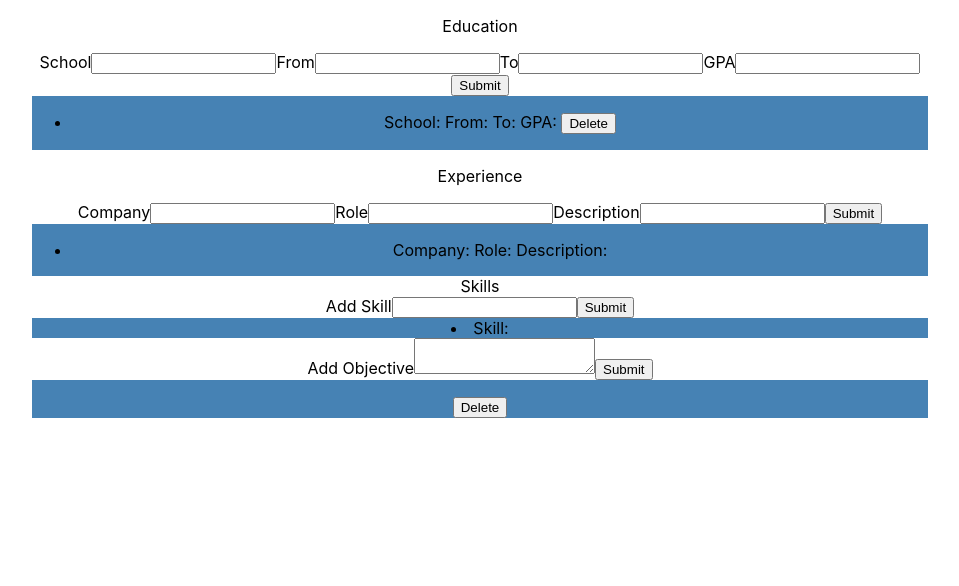
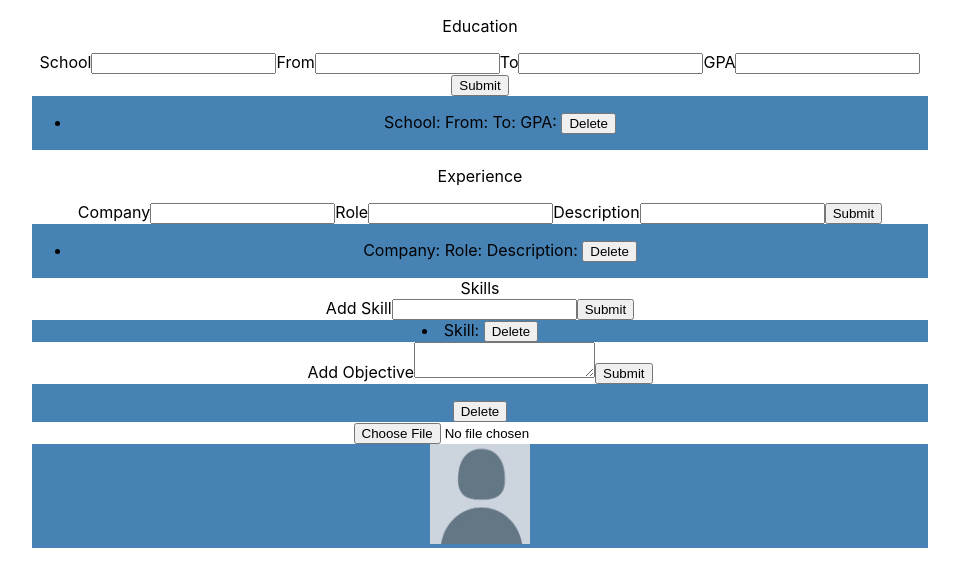
Before and after one commit to elijahisawesome/CV-app, a React (Create React App) app: page / in a window 1280 px wide. Shown: the top 586 px of the page, without its empty margins (160-1119 px from the left). Built offline with nearby package versions, Linux system fonts and the light colour scheme.

Commit message:
implemented headshot component

```diff
--- a/src/App.css
+++ b/src/App.css
@@ -21,3 +21,8 @@
 .Controller{
   display: contents;
 }
+
+.Headshot{
+  width:100px;
+  height:100px;
+}
--- a/src/App.js
+++ b/src/App.js
@@ -21,6 +21,7 @@ class App extends Component{
         <Experience/>
         <Skills/>
         <Objectives/>
+        <Headshot/>
       </div>
     )
   }
--- a/src/Components/Controllers/ExperienceController.js
+++ b/src/Components/Controllers/ExperienceController.js
@@ -29,7 +29,7 @@ class ExperienceController extends Box{
                 <button>Submit</button>
                 </form>
                 <div className='Rendered'>
-                    <Experience propArray={defaultProp}/>
+                    <Experience propArray={defaultProp} deleter={this.removeElement}/>
                 </div>
             </div>
         )
--- a/src/Components/Controllers/HeadshotController.js
+++ b/src/Components/Controllers/HeadshotController.js
@@ -1,6 +1,31 @@
 import Box from '../protoBoxController.js';
+import HeadshotRender from '../Renderers/Headshot.js';
 
 class Headshot extends Box{
+    constructor(props){
+        super(props)
+        this.blankProp=this.state.infoToBePassedProto;
+    }
+    render(){
+        let propObject;
+        if(this.blankProp != this.state.infoToBePassedProto){
+            propObject = this.state.infoToBePassedProto;
+        }
+        return(
+            <div className='HeadshotBox'>
+                <input type='file' accept='image/*' onChange={(e)=>{this.handleUpdate(e)}}/>
+                <div className="Rendered">
+                    <HeadshotRender image={propObject}/>
+                </div>
+            </div>
+        )
+    }
+    handleUpdate(e){
+        let file = e.target.files;
+        this.setState({
+            infoToBePassedProto:URL.createObjectURL(file[0]),
+        })
+    }
 
 }
 
--- a/src/Components/Controllers/ObjectiveController.js
+++ b/src/Components/Controllers/ObjectiveController.js
@@ -21,7 +21,7 @@ class ObjectiveBox extends Box{
                 <button>Submit</button>
                 </form>
                 <div className='Rendered'>
-                    <ObjectiveRenderer propArray = {propArray[0]} deleter={this.deleter}/>
+                    <ObjectiveRenderer propArray = {propArray[0]} deleter={this.removeElement}/>
                 </div>
             </div>
         )
--- a/src/Components/Controllers/SkillsController.js
+++ b/src/Components/Controllers/SkillsController.js
@@ -24,7 +24,7 @@ class SkillBox extends Box{
                 </form>
 
                 <div className='Rendered'>
-                    <SkillRenderer propArray = {propArray}/>
+                    <SkillRenderer propArray = {propArray} deleter={this.removeElement}/>
                 </div>
             </div>
         )
--- a/src/Components/Renderers/Experience.js
+++ b/src/Components/Renderers/Experience.js
@@ -1,8 +1,16 @@
 function Experience(props){
     return(
         <ul>
-            {props.propArray.map(val =>{
-                return(<li key={val.id}>{val.Company + val.Role + val.Description}</li>)})}
+            {props.propArray.map((val, index) =>{
+                return(
+                        <li key={val.id}>{
+                            val.Company + val.Role + val.Description}
+                            <button onClick={()=>{props.deleter(index)}}>Delete</button>
+                        </li>
+
+                    )}
+                )
+            }
         </ul>
     )
 }
--- a/src/Components/Renderers/Headshot.js
+++ b/src/Components/Renderers/Headshot.js
@@ -0,0 +1,16 @@
+import defaultImage from "../../Images/defaultPFP.jpeg"
+
+function Headshot(props){
+
+    return(
+        <div>
+            <img className='Headshot' src={props.image}/>
+        </div>
+    )
+}
+
+Headshot.defaultProps = {
+    image:defaultImage,
+}
+
+export default Headshot;
--- a/src/Components/Renderers/Objective.js
+++ b/src/Components/Renderers/Objective.js
@@ -1,5 +1,4 @@
 function Objective(props){
-    console.log(props.propArray.Objective)
     return(
         <div>
             <p>{props.propArray.Objective}</p>
--- a/src/Components/Renderers/Skills.js
+++ b/src/Components/Renderers/Skills.js
@@ -1,8 +1,12 @@
 function Skills(props){
     return(
         <div>
-            {props.propArray.map(val =>{
-                return(<li key={val.id}>{val.Skill}</li>)})}
+            {props.propArray.map((val, index) =>{
+                return(
+                <li key={val.id}>{
+                    val.Skill}
+                    <button onClick={()=>{props.deleter(index)}}>Delete</button>
+                </li>)})}
         </div>
     )
 }
```
Also changed, not shown: src/Images/defaultPFP.jpeg (added), src/Images/nunGun.jpg (added).
